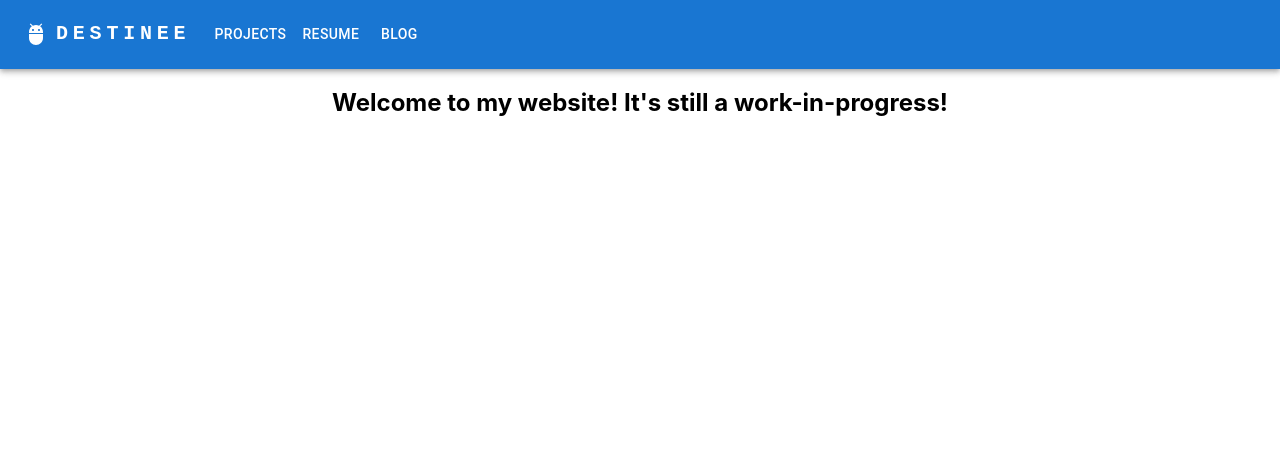
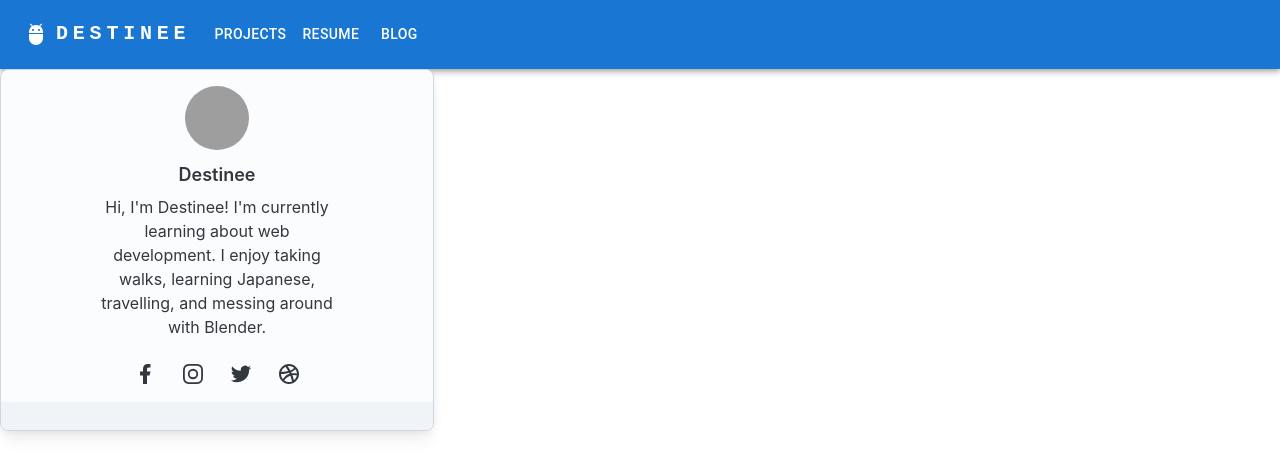
Before and after one commit to lokyen/lokyen.github.io, a React (Create React App) app in the folder my-site/: page / in a window 1280 px wide. Shown: the top 476 px of the page. Built offline with nearby package versions, Linux system fonts and the light colour scheme; grey boxes are pictures that could not be loaded.

Commit message:
Made a bio

```diff
--- /dev/null
+++ b/my-site/src/components/BioCard.js
@@ -0,0 +1,103 @@
+import * as React from 'react';
+import Avatar from '@mui/joy/Avatar';
+import Chip from '@mui/joy/Chip';
+import Box from '@mui/joy/Box';
+import Button from '@mui/joy/Button';
+import ButtonGroup from '@mui/joy/ButtonGroup';
+import Card from '@mui/joy/Card';
+import CardContent from '@mui/joy/CardContent';
+import CardOverflow from '@mui/joy/CardOverflow';
+import CardActions from '@mui/joy/CardActions';
+import IconButton from '@mui/joy/IconButton';
+import Typography from '@mui/joy/Typography';
+
+export default function BioCard() {
+  return (
+    <Card
+      sx={{
+        width: 400,
+        maxWidth: '100%',
+        boxShadow: 'lg',
+      }}
+    >
+      <CardContent sx={{ alignItems: 'center', textAlign: 'center' }}>
+        <Avatar src="/static/images/avatar/1.jpg" sx={{ '--Avatar-size': '4rem' }} />
+        <Typography fontSize="lg" fontWeight="lg" sx={{ mt: 1, mb: 0.5 }}>
+          Destinee
+        </Typography>
+        <Typography level="body2" sx={{ maxWidth: '24ch' }}>
+          Hi, I'm Destinee! I'm currently learning about web development. I enjoy taking walks, learning Japanese, travelling, and messing around with Blender.
+        </Typography>
+        <Box
+          sx={{
+            display: 'flex',
+            gap: 2,
+            mt: 2,
+            '& > button': { borderRadius: '2rem' },
+          }}
+        >
+          <IconButton size="sm" variant="plain" color="neutral">
+            <svg
+              xmlns="http://www.w3.org/2000/svg"
+              width="24"
+              height="24"
+              viewBox="0 0 24 24"
+            >
+              <path
+                fill="currentColor"
+                d="M14 13.5h2.5l1-4H14v-2c0-1.03 0-2 2-2h1.5V2.14c-.326-.043-1.557-.14-2.857-.14C11.928 2 10 3.657 10 6.7v2.8H7v4h3V22h4v-8.5Z"
+              />
+            </svg>
+          </IconButton>
+          <IconButton size="sm" variant="plain" color="neutral">
+            <svg
+              xmlns="http://www.w3.org/2000/svg"
+              width="24"
+              height="24"
+              viewBox="0 0 24 24"
+            >
+              <path
+                fill="currentColor"
+                d="M12 6.865A5.135 5.135 0 1 0 17.135 12A5.135 5.135 0 0 0 12 6.865Zm0 8.469A3.334 3.334 0 1 1 15.334 12A3.333 3.333 0 0 1 12 15.334Z"
+              />
+              <path
+                fill="currentColor"
+                d="M21.94 7.877a7.333 7.333 0 0 0-.465-2.427a4.918 4.918 0 0 0-1.153-1.772a4.894 4.894 0 0 0-1.77-1.153a7.323 7.323 0 0 0-2.428-.464C15.058 2.012 14.717 2 12.001 2s-3.057.011-4.123.06a7.333 7.333 0 0 0-2.428.465a4.905 4.905 0 0 0-1.77 1.153A4.886 4.886 0 0 0 2.525 5.45a7.333 7.333 0 0 0-.464 2.427c-.05 1.066-.06 1.407-.06 4.123s.01 3.057.06 4.123a7.334 7.334 0 0 0 .464 2.427a4.888 4.888 0 0 0 1.154 1.772a4.917 4.917 0 0 0 1.771 1.153a7.338 7.338 0 0 0 2.428.464C8.944 21.988 9.285 22 12 22s3.057-.011 4.123-.06a7.333 7.333 0 0 0 2.427-.465a5.113 5.113 0 0 0 2.925-2.925a7.316 7.316 0 0 0 .465-2.427c.048-1.067.06-1.407.06-4.123s-.012-3.057-.06-4.123Zm-1.8 8.164a5.549 5.549 0 0 1-.343 1.857a3.311 3.311 0 0 1-1.898 1.898a5.522 5.522 0 0 1-1.857.344c-1.055.048-1.371.058-4.042.058s-2.986-.01-4.04-.058a5.526 5.526 0 0 1-1.857-.344a3.108 3.108 0 0 1-1.15-.748a3.085 3.085 0 0 1-.748-1.15a5.521 5.521 0 0 1-.344-1.857c-.048-1.054-.058-1.37-.058-4.04s.01-2.987.058-4.042a5.563 5.563 0 0 1 .344-1.857a3.107 3.107 0 0 1 .748-1.15a3.082 3.082 0 0 1 1.15-.748A5.523 5.523 0 0 1 7.96 3.86C9.014 3.81 9.331 3.8 12 3.8s2.987.011 4.042.059a5.564 5.564 0 0 1 1.857.344a3.31 3.31 0 0 1 1.898 1.898a5.523 5.523 0 0 1 .344 1.857c.048 1.055.058 1.37.058 4.041s-.01 2.986-.058 4.041ZM17.339 5.462Z"
+              />
+            </svg>
+          </IconButton>
+          <IconButton size="sm" variant="plain" color="neutral">
+            <svg
+              xmlns="http://www.w3.org/2000/svg"
+              width="24"
+              height="24"
+              viewBox="0 0 24 24"
+            >
+              <path
+                fill="currentColor"
+                d="M22.212 5.656a8.384 8.384 0 0 1-2.401.658A4.195 4.195 0 0 0 21.649 4c-.82.488-1.719.83-2.655 1.015a4.182 4.182 0 0 0-7.126 3.814a11.874 11.874 0 0 1-8.621-4.37a4.168 4.168 0 0 0-.566 2.103c0 1.45.739 2.731 1.86 3.481a4.169 4.169 0 0 1-1.894-.523v.051a4.185 4.185 0 0 0 3.355 4.102a4.205 4.205 0 0 1-1.89.072A4.185 4.185 0 0 0 8.02 16.65a8.394 8.394 0 0 1-6.192 1.732a11.831 11.831 0 0 0 6.41 1.88c7.694 0 11.9-6.373 11.9-11.9c0-.18-.004-.362-.012-.541a8.497 8.497 0 0 0 2.086-2.164Z"
+              />
+            </svg>
+          </IconButton>
+          <IconButton size="sm" variant="plain" color="neutral">
+            <svg
+              xmlns="http://www.w3.org/2000/svg"
+              width="24"
+              height="24"
+              viewBox="0 0 24 24"
+            >
+              <path
+                fill="currentColor"
+                d="M19.989 11.572a7.96 7.96 0 0 0-1.573-4.351a9.757 9.757 0 0 1-.92.87a13.156 13.156 0 0 1-3.313 2.01c.167.35.32.689.455 1.009v.003c.027.061.05.118.094.229l.017.04c1.513-.17 3.109-.107 4.656.103c.206.027.4.056.584.087Zm-9.385-7.45a46.15 46.15 0 0 1 2.692 4.27c1.223-.482 2.234-1.09 3.048-1.767c.33-.274.594-.532.796-.755A7.968 7.968 0 0 0 12 4c-.476 0-.942.042-1.396.121ZM4.253 9.997a29.21 29.21 0 0 0 2.04-.123a31.53 31.53 0 0 0 4.862-.822a54.36 54.36 0 0 0-2.7-4.227a8.018 8.018 0 0 0-4.202 5.172Zm1.53 7.038a14.21 14.21 0 0 1 1.575-1.899c1.454-1.49 3.17-2.65 5.156-3.29l.062-.018c-.165-.364-.32-.689-.476-.995c-1.836.535-3.77.869-5.697 1.042c-.94.085-1.783.122-2.403.128a7.966 7.966 0 0 0 1.784 5.032Zm9.221 2.38a35.951 35.951 0 0 0-1.632-5.709c-2 .727-3.596 1.79-4.829 3.058a9.77 9.77 0 0 0-1.317 1.655A7.964 7.964 0 0 0 12 20a7.977 7.977 0 0 0 3.005-.583Zm1.874-1.075a7.998 7.998 0 0 0 2.987-4.87c-.34-.085-.771-.17-1.245-.236a12.025 12.025 0 0 0-3.18-.033a39.39 39.39 0 0 1 1.438 5.14ZM12 22C6.477 22 2 17.523 2 12S6.477 2 12 2s10 4.477 10 10s-4.477 10-10 10Z"
+              />
+            </svg>
+          </IconButton>
+        </Box>
+      </CardContent>
+      <CardOverflow sx={{ bgcolor: 'background.level1' }}>
+        <CardActions buttonFlex="1">
+        </CardActions>
+      </CardOverflow>
+    </Card>
+  );
+}
--- a/my-site/src/components/Home.js
+++ b/my-site/src/components/Home.js
@@ -1,8 +1,10 @@
 import React from "react";
+import BioCard from "./BioCard";
 
 const Home = () => {
-    return <div className="App">
-    <h2>Welcome to my website! It's still a work-in-progress!</h2></div>
+    return<div className="App">
+       <BioCard />
+    </div>
 };
 
 export default Home;
--- a/my-site/src/components/Projects.js
+++ b/my-site/src/components/Projects.js
@@ -3,11 +3,6 @@ import MediaCard from './MediaCard';
 import MediaCard1 from './MediaCard1';
 import MediaCard2 from './MediaCard2';
 import Grid from '@mui/material/Grid';
-
-//TO DO:
-// Change the contents of the boxes
-// Link to github
-// Add image
 
 const Projects = () => {
     return<div className="App">
```
